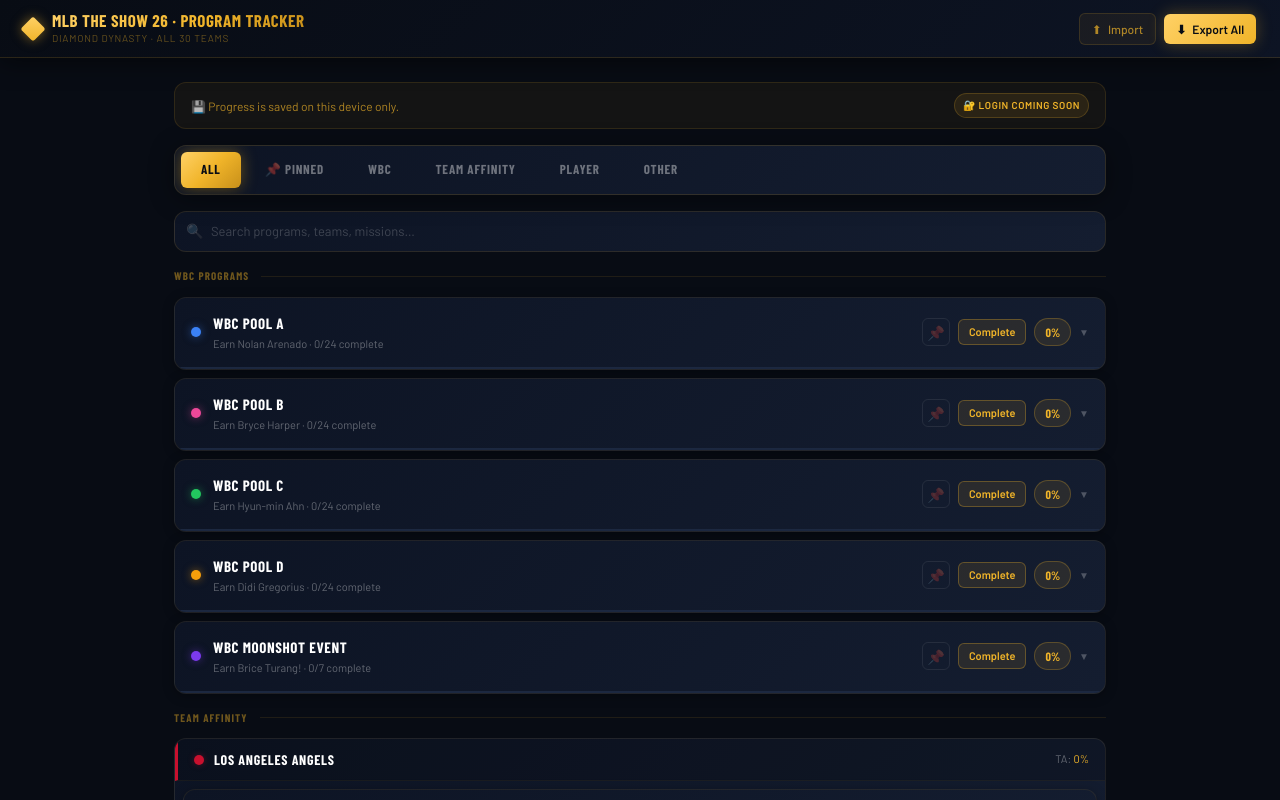
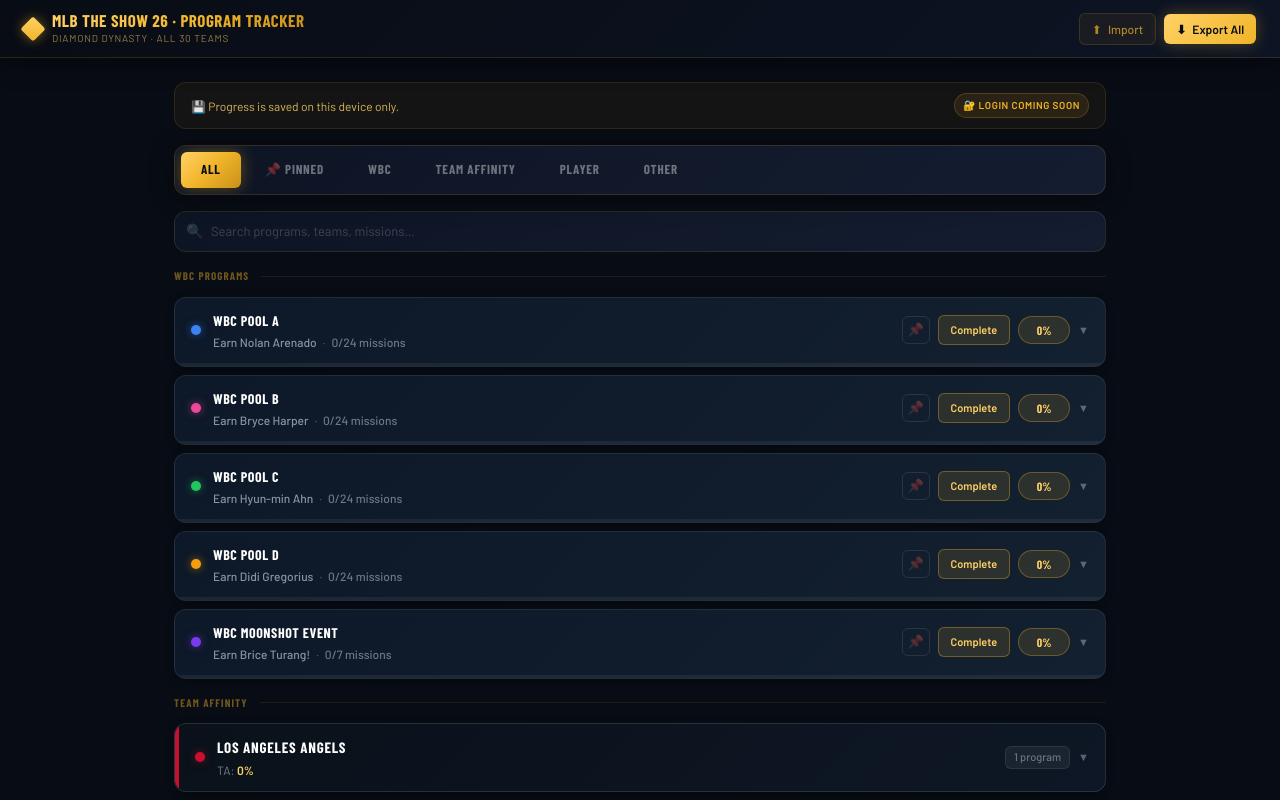
Before and after one commit to WesleyAhlfeldDev/mlb-the-show-program-tracker, a Next.js app: page / in a window 1280 px wide. Shown: the top 800 px of the page. Built offline with nearby package versions, Linux system fonts and the light colour scheme.

Commit message:
UI/UX updates. Team Accordion

```diff
--- a/src/app/globals.css
+++ b/src/app/globals.css
@@ -3,21 +3,24 @@
 @tailwind utilities;
 
 :root {
-  --bg:    #080c14;
-  --bg2:   #0d1424;
-  --bg3:   #141d30;
-  --bg4:   #1c2840;
+  --bg:    #060a11;
+  --bg2:   #0d1525;
+  --bg3:   #162035;
+  --bg4:   #1e2d47;
   --gold:  #f0b429;
   --gold2: #ffd166;
   --gold3: #c8901a;
-  --navy:  #0d1424;
+  --navy:  #0d1525;
+  --text:  #e8edf8;
+  --text2: #a8b4cc;
+  --text3: #6b7e9e;
 }
 
 html { background: var(--bg); }
 
 body {
   background: var(--bg);
-  color: #e8edf8;
+  color: var(--text);
   min-height: 100vh;
 }
 
--- a/src/app/page.tsx
+++ b/src/app/page.tsx
@@ -10,7 +10,18 @@
 import { ProgramCard } from '@/components/ProgramCard'
 import { TeamGroup } from '@/components/TeamGroup'
 import { ImportModal } from '@/components/ImportModal'
-import type { ActiveTab, Program } from '@/types'
+import type { ActiveTab, Program, SharedMission } from '@/types'
+
+// ── Handlers type ─────────────────────────────────────────────────────────────
+type Handlers = {
+  onToggle: (pid: string, mid: string) => void
+  onTally: (pid: string, mid: string, delta: number) => void
+  onToggleShared: (mid: string) => void
+  onAutoComplete: (pid: string) => void
+  onCompleteTally: (pid: string, mid: string) => void
+  onTogglePin: (pid: string) => void
+  onDelete: (pid: string) => void
+}
 
 export default function Home() {
   const tracker = useTracker()
@@ -27,14 +38,17 @@
   if (!hydrated) {
     return (
       <div className="min-h-screen flex items-center justify-center" style={{ background: '#080c14' }}>
-        <div className="font-display text-[18px] uppercase tracking-widest animate-pulse" style={{ color: 'rgba(240,180,41,0.4)' }}>
+        <div
+          className="font-display text-[18px] uppercase tracking-widest animate-pulse"
+          style={{ color: 'rgba(240,200,100,0.6)' }}
+        >
           Loading…
         </div>
       </div>
     )
   }
 
-  const handlers = {
+  const handlers: Handlers = {
     onToggle: toggleCheck,
     onTally: tally,
     onToggleShared: toggleShared,
@@ -48,6 +62,7 @@
     if (tab !== 'all') setSearchQ('')
     setCat(tab)
   }
+
   const handleSearch = (v: string) => {
     setSearchQ(v)
     if (v) setCat('all')
@@ -85,11 +100,15 @@
             >
               MLB The Show 26 · Program Tracker
             </div>
-            <div className="text-[10px] uppercase tracking-[0.08em] mt-0.5" style={{ color: 'rgba(240,180,41,0.4)' }}>
+            <div
+              className="text-[10px] uppercase tracking-[0.08em] mt-0.5"
+              style={{ color: 'rgba(240,200,100,0.6)' }}
+            >
               Diamond Dynasty · All 30 Teams
             </div>
           </div>
         </div>
+
         <div className="flex items-center gap-2">
           <button
             onClick={() => setShowImport(true)}
@@ -117,15 +136,12 @@
       {/* ── Body ── */}
       <main className="max-w-[980px] mx-auto px-4 md:px-6 pb-20 pt-6">
 
-        {/* ── Device notice banner ── */}
+        {/* Device notice banner */}
         <div
           className="flex items-center justify-between gap-3 rounded-xl px-4 py-2.5 mb-4 text-[12px]"
-          style={{
-            background: 'rgba(240,180,41,0.05)',
-            border: '1px solid rgba(240,180,41,0.12)',
-          }}
+          style={{ background: 'rgba(240,180,41,0.05)', border: '1px solid rgba(240,180,41,0.12)' }}
         >
-          <span style={{ color: 'rgba(240,180,41,0.7)' }}>
+          <span style={{ color: 'rgba(240,200,100,0.9)' }}>
             💾 Progress is saved on this device only.
           </span>
           <span
@@ -224,16 +240,6 @@
 }
 
 // ── Pinned tab view ───────────────────────────────────────────────────────────
-type Handlers = {
-  onToggle: (pid: string, mid: string) => void
-  onTally: (pid: string, mid: string, delta: number) => void
-  onToggleShared: (mid: string) => void
-  onAutoComplete: (pid: string) => void
-  onCompleteTally: (pid: string, mid: string) => void
-  onTogglePin: (pid: string) => void
-  onDelete: (pid: string) => void
-}
-
 function PinnedTab({
   allProgs, wbcIds, taIds, f1, shared, handlers,
 }: {
@@ -241,7 +247,7 @@
   wbcIds: string[]
   taIds: string[]
   f1: Program[]
-  shared: import('@/types').SharedMission[]
+  shared: SharedMission[]
   handlers: Handlers
 }) {
   const pinned = allProgs.filter(p => p.pinned)
--- a/src/components/ProgramCard.tsx
+++ b/src/components/ProgramCard.tsx
@@ -28,37 +28,34 @@
   const { done: dn, total: tot } = missionCounts(p, shared)
   const pinned = p.pinned ?? false
 
-  const barStyle = done
-    ? { background: 'linear-gradient(90deg, #22c55e, #15803d)' }
-    : { background: `linear-gradient(90deg, ${p.color}cc, ${p.color})` }
+  const barColor = done
+    ? 'linear-gradient(90deg, #22c55e, #16a34a)'
+    : `linear-gradient(90deg, ${p.color}bb, ${p.color})`
 
   return (
     <div
       className="rounded-xl overflow-hidden transition-all"
       style={{
         border: pinned
-          ? '1px solid rgba(240,180,41,0.45)'
+          ? '1px solid rgba(240,180,41,0.5)'
           : done
-            ? '1px solid rgba(34,197,94,0.2)'
+            ? '1px solid rgba(34,197,94,0.25)'
             : expanded
-              ? '1px solid rgba(240,180,41,0.25)'
-              : '1px solid rgba(240,180,41,0.08)',
-        background: 'linear-gradient(135deg, #0d1424 0%, #141d30 100%)',
+              ? '1px solid rgba(240,180,41,0.3)'
+              : '1px solid rgba(255,255,255,0.08)',
+        background: pinned
+          ? 'linear-gradient(135deg, #111d2e 0%, #162035 100%)'
+          : 'linear-gradient(135deg, #0d1828 0%, #132030 100%)',
         boxShadow: pinned
-          ? '0 0 20px rgba(240,180,41,0.12), 0 4px 24px rgba(0,0,0,0.5)'
-          : expanded && !done
-            ? '0 4px 24px rgba(0,0,0,0.5), 0 0 20px rgba(240,180,41,0.07)'
-            : done
-              ? '0 0 16px rgba(34,197,94,0.08)'
-              : '0 2px 12px rgba(0,0,0,0.3)',
-        opacity: done && !pinned ? 0.75 : 1,
+          ? '0 0 20px rgba(240,180,41,0.1), 0 4px 16px rgba(0,0,0,0.4)'
+          : '0 2px 8px rgba(0,0,0,0.3)',
+        opacity: done && !pinned ? 0.72 : 1,
       }}
     >
-      {/* Pinned indicator stripe */}
+      {/* Top stripe */}
       {pinned && (
         <div className="h-[2px] w-full" style={{ background: 'linear-gradient(90deg, #c8901a, #ffd166, #f0b429, #ffd166, #c8901a)' }} />
       )}
-      {/* Completed shimmer stripe */}
       {done && !pinned && (
         <div className="h-[2px] w-full completed-stripe-gold" />
       )}
@@ -66,23 +63,36 @@
       {/* Header */}
       <div
         onClick={() => setExpanded(e => !e)}
-        className="flex items-center gap-3 px-4 py-3.5 cursor-pointer select-none transition-colors"
-        style={{ background: pinned ? 'rgba(240,180,41,0.04)' : expanded && !done ? 'rgba(240,180,41,0.03)' : 'transparent' }}
+        className="flex items-center gap-3 px-4 py-3 cursor-pointer select-none"
+        style={{
+          background: expanded && !done ? 'rgba(240,180,41,0.04)' : 'transparent',
+        }}
       >
-        <div className="w-2.5 h-2.5 rounded-full flex-shrink-0" style={{ background: p.color, boxShadow: `0 0 8px ${p.color}80` }} />
+        <div
+          className="w-2.5 h-2.5 rounded-full flex-shrink-0"
+          style={{ background: p.color, boxShadow: `0 0 8px ${p.color}90` }}
+        />
 
         <div className="flex-1 min-w-0">
-          <div className={`font-display font-bold text-[15px] uppercase tracking-[0.04em] flex items-center gap-2 ${done && !pinned ? 'text-white/40' : 'text-white'}`}>
-            {p.name}
+          <div className="flex items-center gap-2 flex-wrap">
+            <span className={`font-display font-bold text-[14px] uppercase tracking-[0.04em] ${done && !pinned ? 'text-white/40' : 'text-white'}`}>
+              {p.name}
+            </span>
             {pinned && (
-              <span className="text-[10px] font-black uppercase tracking-[0.08em] px-1.5 py-0.5 rounded-[4px]"
-                style={{ background: 'rgba(240,180,41,0.15)', color: '#f0b429', border: '1px solid rgba(240,180,41,0.3)' }}>
+              <span
+                className="text-[10px] font-bold uppercase tracking-[0.06em] px-1.5 py-0.5 rounded-[4px]"
+                style={{ background: 'rgba(240,180,41,0.15)', color: '#ffd166', border: '1px solid rgba(240,180,41,0.35)' }}
+              >
                 📌 Pinned
               </span>
             )}
           </div>
-          <div className="text-[11px] mt-0.5" style={{ color: 'rgba(255,255,255,0.35)' }}>
-            {p.category} · {dn}/{tot} complete
+          <div className="text-[12px] mt-0.5 font-medium" style={{ color: done ? 'rgba(200,215,235,0.35)' : 'rgba(200,215,235,0.65)' }}>
+            {p.category}
+            <span className="mx-1.5" style={{ color: 'rgba(200,215,235,0.3)' }}>·</span>
+            <span style={{ color: done ? 'rgba(200,215,235,0.35)' : 'rgba(200,215,235,0.5)' }}>
+              {dn}/{tot} missions
+            </span>
           </div>
         </div>
 
@@ -92,23 +102,23 @@
             type="button"
             onClick={e => { e.stopPropagation(); onTogglePin(p.id) }}
             title={pinned ? 'Unpin' : 'Pin to top'}
-            className="w-7 h-7 rounded-[6px] flex items-center justify-center text-[14px] transition-all"
+            className="w-7 h-7 rounded-[6px] flex items-center justify-center text-[13px] transition-all"
             style={pinned
-              ? { background: 'rgba(240,180,41,0.2)', border: '1px solid rgba(240,180,41,0.4)', color: '#f0b429' }
-              : { background: 'transparent', border: '1px solid rgba(255,255,255,0.08)', color: 'rgba(255,255,255,0.25)' }
+              ? { background: 'rgba(240,180,41,0.2)', border: '1px solid rgba(240,180,41,0.45)', color: '#ffd166' }
+              : { background: 'transparent', border: '1px solid rgba(255,255,255,0.1)', color: 'rgba(255,255,255,0.3)' }
             }
             onMouseEnter={e => {
               if (!pinned) {
-                e.currentTarget.style.background = 'rgba(240,180,41,0.1)'
-                e.currentTarget.style.borderColor = 'rgba(240,180,41,0.3)'
-                e.currentTarget.style.color = '#f0b429'
+                e.currentTarget.style.background = 'rgba(240,180,41,0.12)'
+                e.currentTarget.style.borderColor = 'rgba(240,180,41,0.4)'
+                e.currentTarget.style.color = '#ffd166'
               }
             }}
             onMouseLeave={e => {
               if (!pinned) {
                 e.currentTarget.style.background = 'transparent'
-                e.currentTarget.style.borderColor = 'rgba(255,255,255,0.08)'
-                e.currentTarget.style.color = 'rgba(255,255,255,0.25)'
+                e.currentTarget.style.borderColor = 'rgba(255,255,255,0.1)'
+                e.currentTarget.style.color = 'rgba(255,255,255,0.3)'
               }
             }}
           >
@@ -120,46 +130,46 @@
             <button
               type="button"
               onClick={e => { e.stopPropagation(); onAutoComplete(p.id) }}
-              className="text-[11px] font-bold px-2.5 py-1 rounded-[6px] transition-all"
-              style={{ background: 'rgba(240,180,41,0.1)', border: '1px solid rgba(240,180,41,0.3)', color: '#f0b429' }}
-              onMouseEnter={e => { e.currentTarget.style.background = 'rgba(240,180,41,0.2)'; e.currentTarget.style.boxShadow = '0 0 12px rgba(240,180,41,0.3)' }}
-              onMouseLeave={e => { e.currentTarget.style.background = 'rgba(240,180,41,0.1)'; e.currentTarget.style.boxShadow = 'none' }}
+              className="text-[11px] font-bold px-3 py-1.5 rounded-[6px] transition-all"
+              style={{ background: 'rgba(240,180,41,0.12)', border: '1px solid rgba(240,180,41,0.35)', color: '#ffd166' }}
+              onMouseEnter={e => { e.currentTarget.style.background = 'rgba(240,180,41,0.22)'; e.currentTarget.style.boxShadow = '0 0 12px rgba(240,180,41,0.3)' }}
+              onMouseLeave={e => { e.currentTarget.style.background = 'rgba(240,180,41,0.12)'; e.currentTarget.style.boxShadow = 'none' }}
             >
               Complete
             </button>
           )}
 
-          {/* Badge */}
+          {/* % badge */}
           <span
-            className="font-display text-[12px] font-bold px-2.5 py-1 rounded-full"
+            className="font-display text-[12px] font-bold px-2.5 py-1 rounded-full min-w-[52px] text-center"
             style={done
-              ? { background: 'rgba(34,197,94,0.12)', color: '#22c55e', border: '1px solid rgba(34,197,94,0.25)' }
-              : { background: 'rgba(240,180,41,0.1)', color: '#f0b429', border: '1px solid rgba(240,180,41,0.25)' }
+              ? { background: 'rgba(34,197,94,0.15)', color: '#4ade80', border: '1px solid rgba(34,197,94,0.3)' }
+              : { background: 'rgba(240,180,41,0.12)', color: '#ffd166', border: '1px solid rgba(240,180,41,0.3)' }
             }
           >
-            {done ? '✓ COMPLETED' : `${pc}%`}
+            {done ? '✓ Done' : `${pc}%`}
           </span>
 
           <span
-            className="text-[10px] transition-transform duration-200"
-            style={{ color: 'rgba(255,255,255,0.25)', transform: expanded ? 'rotate(180deg)' : 'none' }}
+            className="text-[11px] transition-transform duration-200"
+            style={{ color: 'rgba(200,215,235,0.4)', transform: expanded ? 'rotate(180deg)' : 'none' }}
           >▼</span>
         </div>
       </div>
 
       {/* Progress bar */}
-      <div className="h-[2px]" style={{ background: '#1c2840' }}>
-        <div className="h-full transition-all duration-500" style={{ ...barStyle, width: `${pc}%` }} />
+      <div className="h-[3px]" style={{ background: 'rgba(255,255,255,0.06)' }}>
+        <div className="h-full transition-all duration-500" style={{ background: barColor, width: `${pc}%` }} />
       </div>
 
-      {/* Expanded body */}
+      {/* Expanded content */}
       {expanded && (
         <div className="px-4 pb-4">
           {p.sections.map((sec, si) => (
             <div key={si}>
               <div
-                className={`text-[10px] font-semibold uppercase tracking-[0.1em] py-3 ${si > 0 ? 'border-t mt-1' : 'pt-3'}`}
-                style={{ color: 'rgba(240,180,41,0.5)', borderColor: 'rgba(255,255,255,0.04)' }}
+                className={`text-[11px] font-bold uppercase tracking-[0.09em] py-3 ${si > 0 ? 'border-t mt-1' : 'pt-3'}`}
+                style={{ color: 'rgba(200,215,235,0.55)', borderColor: 'rgba(255,255,255,0.06)' }}
               >
                 {sec.label}
               </div>
@@ -172,8 +182,8 @@
           {isWbc && p.id !== 'wbc-moonshot' && (
             <div>
               <div
-                className="text-[10px] font-semibold uppercase tracking-[0.1em] py-3 border-t mt-1"
-                style={{ color: 'rgba(240,180,41,0.5)', borderColor: 'rgba(255,255,255,0.04)' }}
+                className="text-[11px] font-bold uppercase tracking-[0.09em] py-3 border-t mt-1"
+                style={{ color: 'rgba(200,215,235,0.55)', borderColor: 'rgba(255,255,255,0.06)' }}
               >
                 Series missions — shared across all 4 pools
               </div>
@@ -184,24 +194,24 @@
           {p.boss && (
             <div
               className="flex items-center gap-2.5 rounded-[8px] px-3.5 py-2.5 mt-4"
-              style={{ background: 'rgba(240,180,41,0.05)', border: '1px solid rgba(240,180,41,0.15)' }}
+              style={{ background: 'rgba(240,180,41,0.07)', border: '1px solid rgba(240,180,41,0.2)' }}
             >
-              <div className="w-3.5 h-3.5 rotate-45 rounded-sm flex-shrink-0" style={{ background: p.color }} />
+              <div className="w-3 h-3 rotate-45 rounded-sm flex-shrink-0" style={{ background: p.color }} />
               <div>
-                <div className="text-[10px] uppercase tracking-[0.06em]" style={{ color: 'rgba(240,180,41,0.5)' }}>Reward cards</div>
-                <div className="text-[13px] font-semibold text-white mt-0.5">{p.boss}</div>
+                <div className="text-[10px] uppercase tracking-[0.07em] font-semibold" style={{ color: 'rgba(240,180,41,0.6)' }}>Reward card(s)</div>
+                <div className="text-[13px] font-semibold mt-0.5" style={{ color: '#e8edf8' }}>{p.boss}</div>
               </div>
             </div>
           )}
 
-          <div className="flex gap-2 mt-4 pt-3" style={{ borderTop: '1px solid rgba(255,255,255,0.06)' }}>
+          <div className="flex gap-2 mt-4 pt-3" style={{ borderTop: '1px solid rgba(255,255,255,0.07)' }}>
             <button
               type="button"
               onClick={() => onDelete(p.id)}
               className="text-[11px] font-medium px-3 py-1.5 rounded-[6px] transition-colors"
-              style={{ border: '1px solid rgba(255,255,255,0.1)', color: 'rgba(255,255,255,0.3)' }}
-              onMouseEnter={e => { e.currentTarget.style.background = 'rgba(239,68,68,0.08)'; e.currentTarget.style.color = '#fca5a5'; e.currentTarget.style.borderColor = 'rgba(239,68,68,0.3)' }}
-              onMouseLeave={e => { e.currentTarget.style.background = 'transparent'; e.currentTarget.style.color = 'rgba(255,255,255,0.3)'; e.currentTarget.style.borderColor = 'rgba(255,255,255,0.1)' }}
+              style={{ border: '1px solid rgba(255,255,255,0.1)', color: 'rgba(200,215,235,0.4)' }}
+              onMouseEnter={e => { e.currentTarget.style.background = 'rgba(239,68,68,0.1)'; e.currentTarget.style.color = '#fca5a5'; e.currentTarget.style.borderColor = 'rgba(239,68,68,0.35)' }}
+              onMouseLeave={e => { e.currentTarget.style.background = 'transparent'; e.currentTarget.style.color = 'rgba(200,215,235,0.4)'; e.currentTarget.style.borderColor = 'rgba(255,255,255,0.1)' }}
             >
               ✕ Delete
             </button>
--- a/src/components/TeamGroup.tsx
+++ b/src/components/TeamGroup.tsx
@@ -1,4 +1,5 @@
 'use client'
+import { useState } from 'react'
 import type { Program, SharedMission } from '@/types'
 import { pct } from '@/hooks/useTracker'
 import { ProgramCard } from './ProgramCard'
@@ -17,59 +18,127 @@
 }
 
 export function TeamGroup({ ta, f1, shared, onToggle, onTally, onCompleteTally, onToggleShared, onAutoComplete, onTogglePin, onDelete }: Props) {
+  const [open, setOpen] = useState(false)
   const taPC = pct(ta, shared)
   const f1PC = f1 ? pct(f1, shared) : null
   const handlers = { onToggle, onTally, onCompleteTally, onToggleShared, onAutoComplete, onTogglePin, onDelete }
+  const allDone = taPC === 100 && (f1PC === null || f1PC === 100)
+  const programCount = f1 ? 2 : 1
 
   return (
     <div
-      className="rounded-xl mb-3 overflow-hidden"
+      className="rounded-xl mb-2 overflow-hidden transition-all"
       style={{
-        background: 'linear-gradient(135deg, #0d1424 0%, #141d30 100%)',
-        border: '1px solid rgba(240,180,41,0.08)',
+        background: 'linear-gradient(135deg, #0c1520 0%, #111d2e 100%)',
+        border: allDone
+          ? '1px solid rgba(34,197,94,0.25)'
+          : open
+            ? '1px solid rgba(240,180,41,0.3)'
+            : '1px solid rgba(255,255,255,0.1)',
+        boxShadow: open
+          ? '0 4px 24px rgba(0,0,0,0.5)'
+          : '0 2px 8px rgba(0,0,0,0.3)',
+        opacity: allDone && !ta.pinned ? 0.75 : 1,
       }}
     >
-      {/* Team header */}
+      {/* Completed stripe */}
+      {allDone && (
+        <div className="h-[2px] w-full completed-stripe-gold" />
+      )}
+
+      {/* Accordion header — clicking expands/collapses */}
       <div
-        className="flex items-center gap-2.5 px-4 py-2.5"
+        onClick={() => setOpen(o => !o)}
+        className="flex items-center gap-3 px-4 py-3 cursor-pointer select-none transition-colors"
         style={{
-          borderLeft: `3px solid ${ta.color}`,
-          background: 'rgba(0,0,0,0.2)',
-          borderBottom: '1px solid rgba(240,180,41,0.06)',
+          borderLeft: `4px solid ${ta.color}`,
+          background: open ? 'rgba(240,180,41,0.04)' : 'rgba(0,0,0,0.2)',
+          borderBottom: open ? `1px solid rgba(255,255,255,0.07)` : 'none',
         }}
       >
-        <div className="w-2.5 h-2.5 rounded-full flex-shrink-0" style={{ background: ta.color, boxShadow: `0 0 6px ${ta.color}60` }} />
-        <div className="font-display font-bold text-[14px] uppercase tracking-[0.05em] flex-1 text-white">
+        {/* Color dot */}
+        <div
+          className="w-2.5 h-2.5 rounded-full flex-shrink-0"
+          style={{ background: ta.color, boxShadow: `0 0 8px ${ta.color}80` }}
+        />
+
+        {/* Team name + progress */}
+        <div className="flex-1 min-w-0">
+          <div className="flex items-center gap-2 flex-wrap">
+            <span className={`font-display font-bold text-[15px] uppercase tracking-[0.05em] ${allDone ? 'text-white/50' : 'text-white'}`}>
               {ta.name}
+            </span>
             {f1 && (
               <span
-              className="inline-flex items-center text-[9px] font-bold uppercase tracking-[0.06em] rounded-[4px] px-1.5 py-0.5 ml-2 align-middle"
-              style={{ background: 'rgba(240,180,41,0.1)', color: '#f0b429', border: '1px solid rgba(240,180,41,0.25)' }}
+                className="text-[10px] font-bold uppercase tracking-[0.06em] rounded-[4px] px-2 py-0.5"
+                style={{ background: 'rgba(240,180,41,0.12)', color: '#ffd166', border: '1px solid rgba(240,180,41,0.25)' }}
               >
                 ⭐ #1 Fan
               </span>
             )}
           </div>
-        <div className="text-[11px]" style={{ color: 'rgba(255,255,255,0.35)' }}>
-          TA:{' '}
-          <span style={{ color: taPC === 100 ? '#22c55e' : '#f0b429' }}>
-            {taPC === 100 ? '✓' : `${taPC}%`}
+          <div className="flex items-center gap-3 mt-0.5 flex-wrap">
+            <span className="text-[12px]" style={{ color: 'rgba(200,215,235,0.55)' }}>
+              TA: <span className="font-semibold" style={{ color: taPC === 100 ? '#4ade80' : '#ffd166' }}>{taPC === 100 ? '✓' : `${taPC}%`}</span>
             </span>
             {f1 && f1PC !== null && (
-            <>
-              {' · '}#1 Fan:{' '}
-              <span style={{ color: f1PC === 100 ? '#22c55e' : '#f0b429' }}>
-                {f1PC === 100 ? '✓' : `${f1PC}%`}
+              <span className="text-[12px]" style={{ color: 'rgba(200,215,235,0.55)' }}>
+                #1 Fan: <span className="font-semibold" style={{ color: f1PC === 100 ? '#4ade80' : '#ffd166' }}>{f1PC === 100 ? '✓' : `${f1PC}%`}</span>
               </span>
-            </>
             )}
           </div>
         </div>
 
-      <div className="p-2 flex flex-col gap-1.5">
+        {/* Right side badges + chevron */}
+        <div className="flex items-center gap-2 flex-shrink-0">
+          {allDone ? (
+            <span
+              className="text-[11px] font-bold px-2.5 py-1 rounded-full"
+              style={{ background: 'rgba(34,197,94,0.15)', color: '#4ade80', border: '1px solid rgba(34,197,94,0.3)' }}
+            >
+              ✓ Done
+            </span>
+          ) : (
+            <span
+              className="text-[11px] font-medium px-2 py-0.5 rounded-[6px]"
+              style={{ background: 'rgba(255,255,255,0.06)', color: 'rgba(200,215,235,0.45)', border: '1px solid rgba(255,255,255,0.08)' }}
+            >
+              {programCount} program{programCount > 1 ? 's' : ''}
+            </span>
+          )}
+          <span
+            className="text-[11px] transition-transform duration-300"
+            style={{
+              color: 'rgba(200,215,235,0.4)',
+              transform: open ? 'rotate(180deg)' : 'none',
+              display: 'inline-block',
+            }}
+          >
+            ▼
+          </span>
+        </div>
+      </div>
+
+      {/* Expandable content */}
+      {open && (
+        <div
+          className="p-3 flex flex-col gap-2"
+          style={{ background: 'rgba(0,0,0,0.15)' }}
+        >
+          {/* Nested cards get a distinct inset background */}
+          <div
+            className="rounded-[10px] p-2 flex flex-col gap-2"
+            style={{
+              background: 'linear-gradient(135deg, #0a1220 0%, #0e1a2c 100%)',
+              border: '1px solid rgba(255,255,255,0.07)',
+              boxShadow: 'inset 0 2px 8px rgba(0,0,0,0.3)',
+            }}
+          >
             <ProgramCard program={ta} shared={shared} {...handlers} />
             {f1 && <ProgramCard program={f1} shared={shared} {...handlers} />}
           </div>
         </div>
+      )}
+    </div>
   )
 }
```
Also changed, not shown: src/components/MissionRow.tsx (+10 -10 lines). Lines whose indentation alone changed are shown as unchanged.
